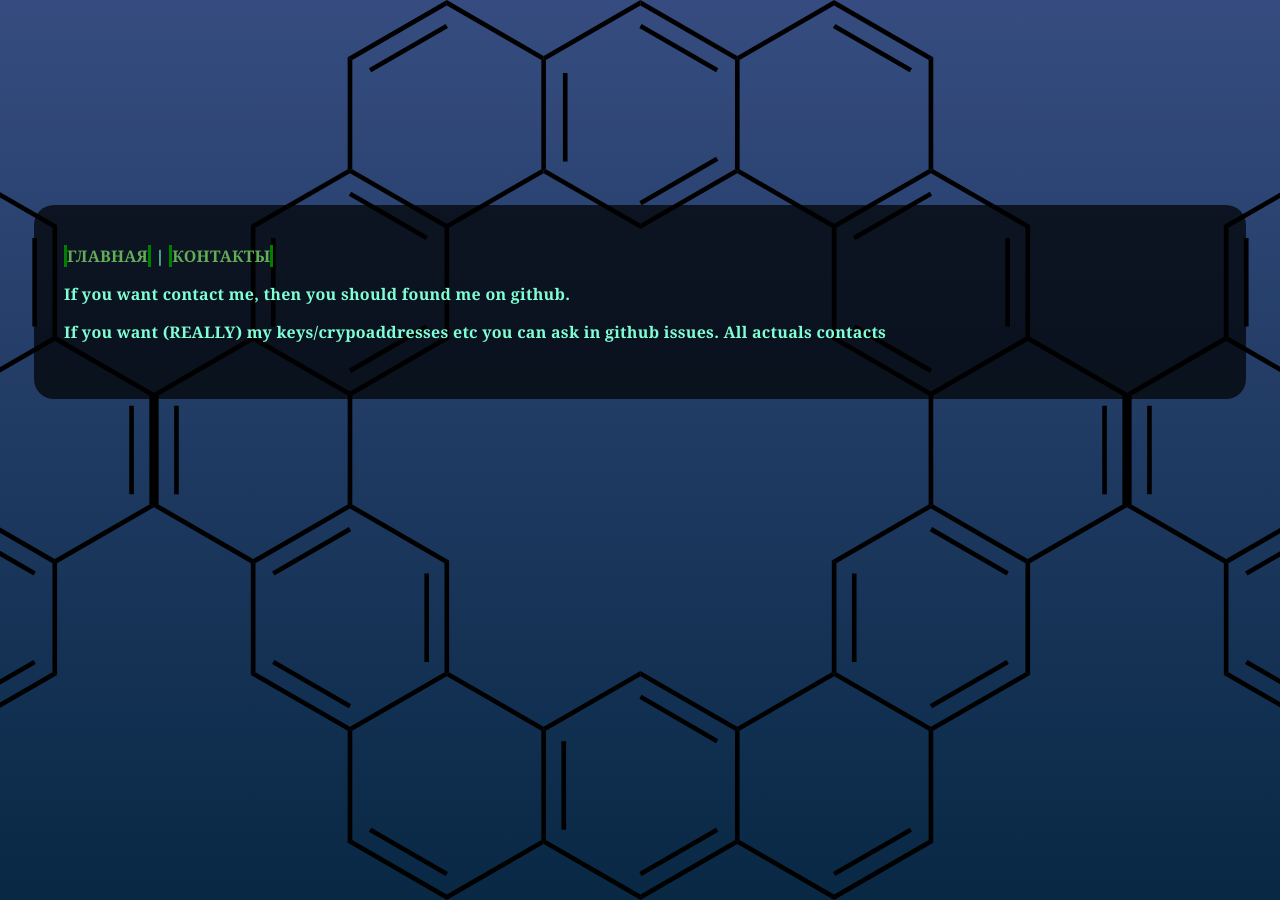
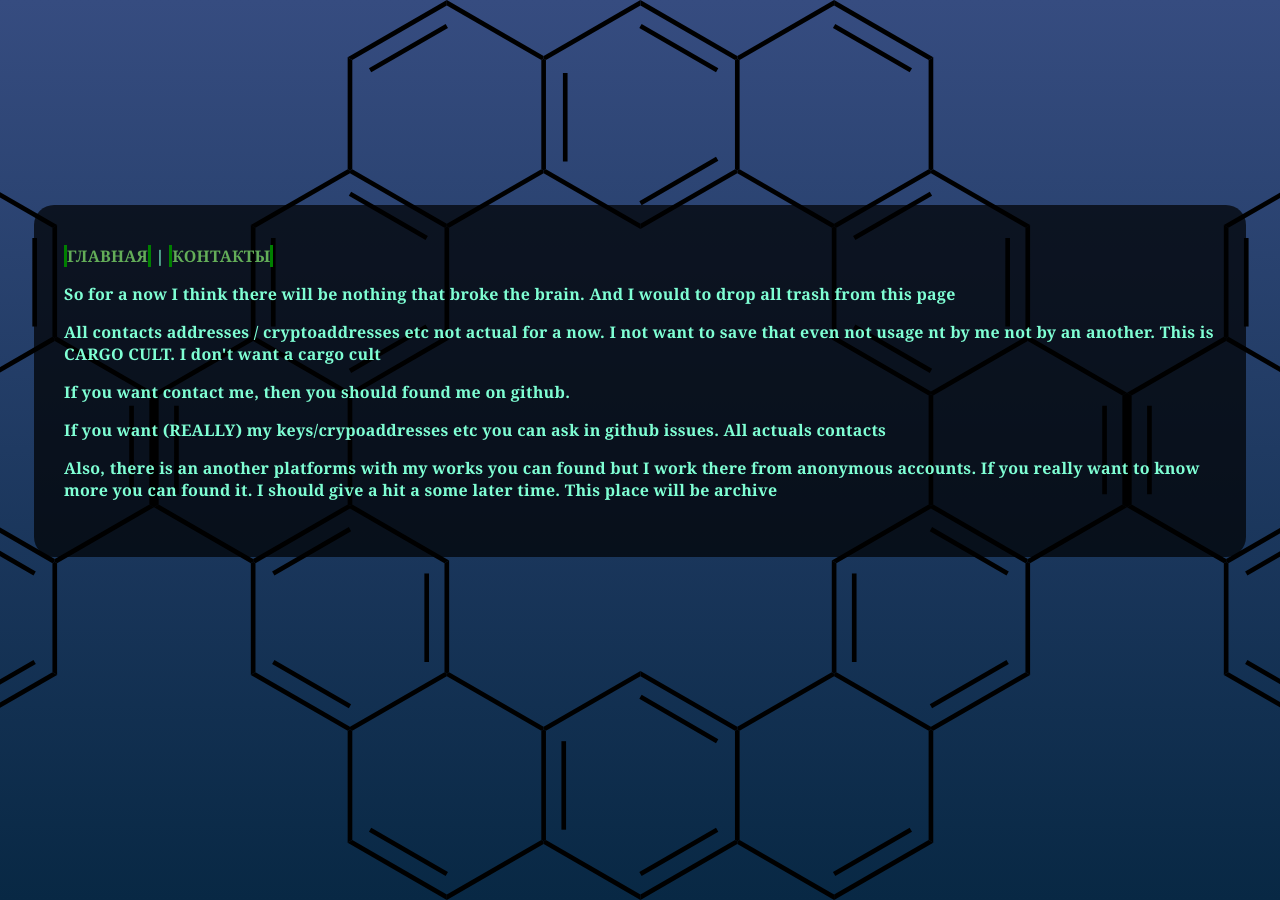
Before and after one commit to wipedlifepotato/wipedlifepotato.github.io, a Jekyll site: the page built from contacts.md, in a window 1280 px wide. Built offline with Jekyll 4.4.1, drawn with Linux system fonts in a browser that asks for light colours.

Commit message:
p.s contacts

```diff
--- a/contacts.md
+++ b/contacts.md
@@ -1,7 +1,10 @@
 ---
 layout: default
-title: Контакты / contacts
+title: About / Contacts / Simillar things
 ---
 
+<p> So for a now I think there will be nothing that broke the brain. And I would to drop all trash from this page </p>
+<p> All contacts addresses / cryptoaddresses etc not actual for a now. I not want to save that even not usage nt by me not by an another. This is CARGO CULT. I don't want a cargo cult </p>
 <p> If you want contact me, then you should found me on github. </p>
 <p> If you want (REALLY) my keys/crypoaddresses etc you can ask in github issues. All actuals contacts </p>
+<p> Also, there is an another platforms with my works you can found but I work there from anonymous accounts. If you really want to know more you can found it. I should give a hit a some later time. This place will be archive </p>
```
